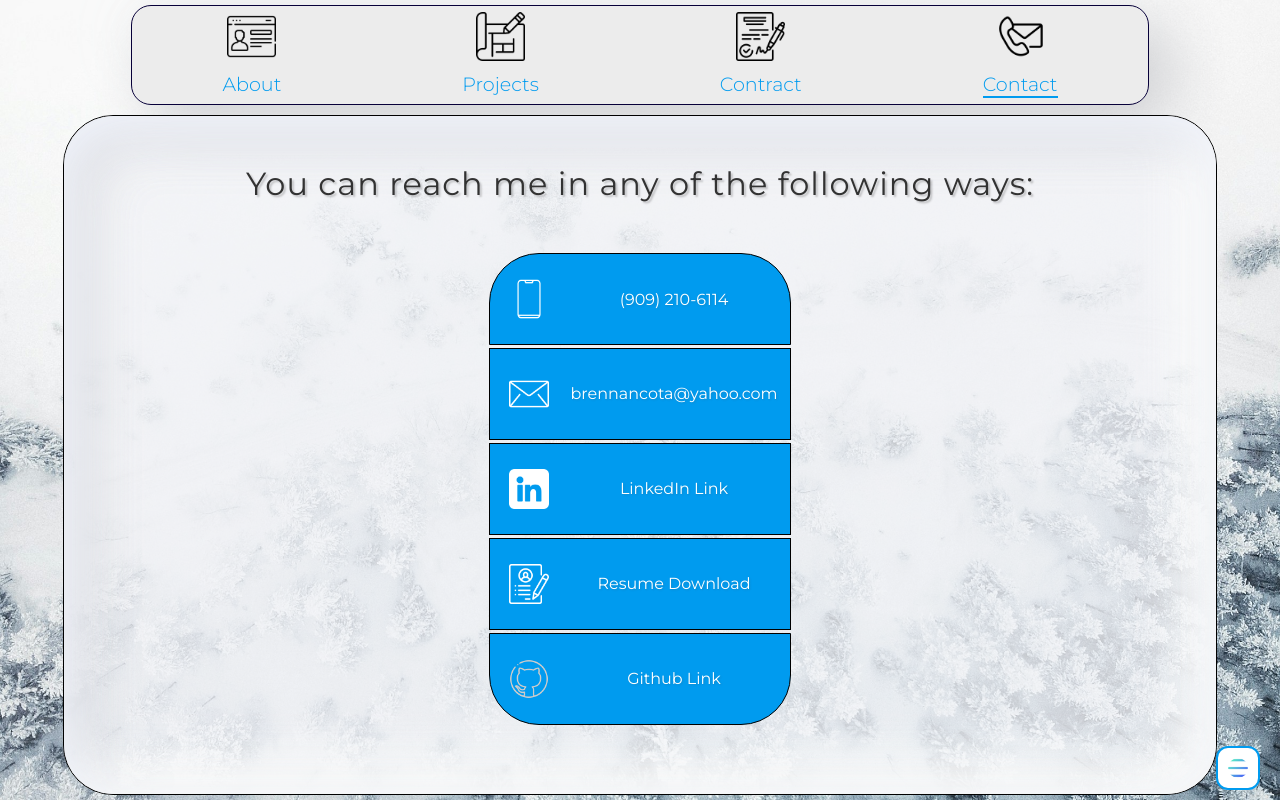
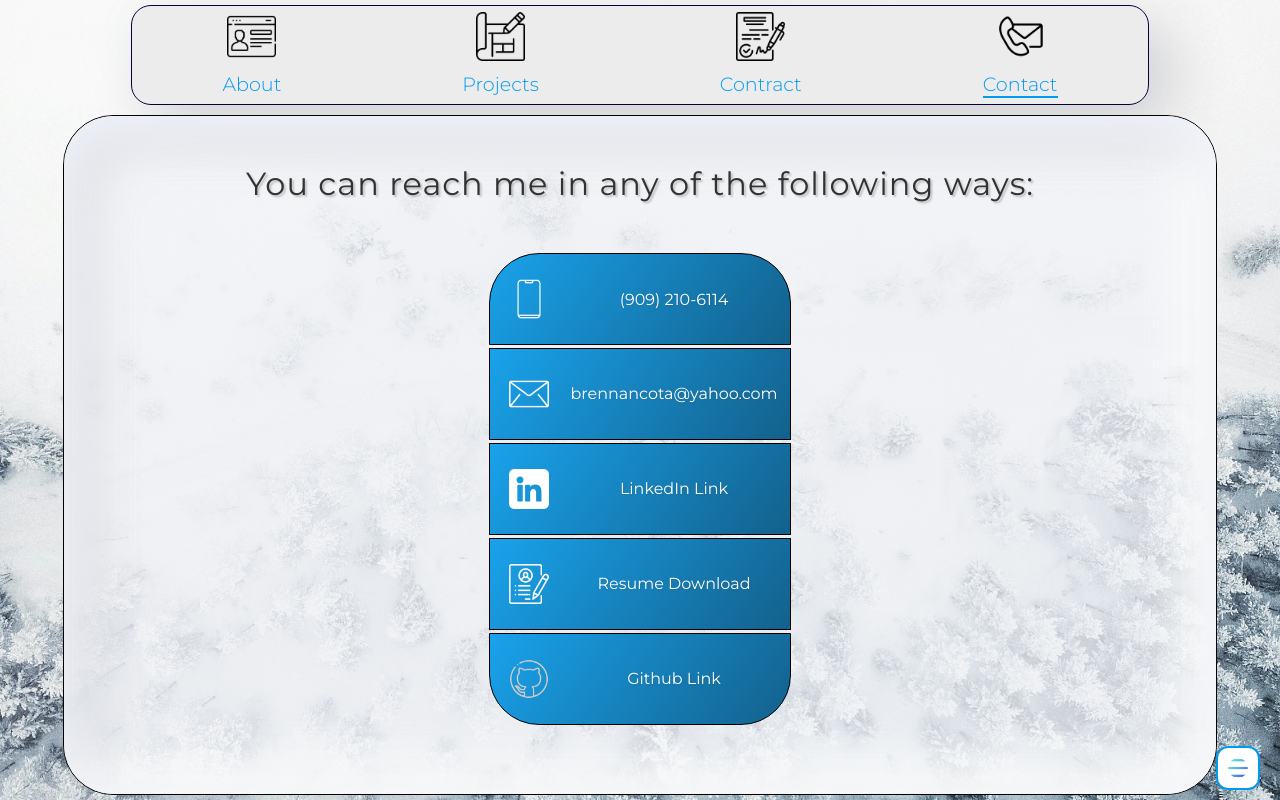
Before and after one commit to Sleightttt/Austin_Roach, a React (Create React App) app in the folder planner-app/: page /contact in a window 1280 px wide. Built offline with nearby package versions, Linux system fonts and the light colour scheme.

Commit message:
themes now on every page

```diff
--- a/planner-app/src/App.js
+++ b/planner-app/src/App.js
@@ -28,18 +28,6 @@ function App() {
     if (theme === fall) return "fall";
 
     return "unknown";
-  };
-
-  const themeFixer = () => {
-    if (activeTheme === snow) {
-      return { transform: "scaleY(-1)" };
-    } else if (activeTheme === summer) {
-      return { transform: "scaleY(1)" };
-    } else if (activeTheme === spring) {
-      return { transform: "scaleY(1)" };
-    } else if (activeTheme === fall) {
-      return { transform: "scaleY(1)" };
-    }
   };
 
   const themeFixer2 = () => {
@@ -112,6 +100,7 @@ function App() {
           draggable="false"
           className={`background-image ${transitioningOut ? "fade-in" : ""}`}
           src={activeTheme}
+          alt="theme background"
         />
         {nextTheme && (
           <img
@@ -186,7 +175,7 @@ function App() {
             </div>
           </>
         ) : (
-          <img className="theme-icon" src={icons.menu} />
+          <img alt="theme icon" className="theme-icon" src={icons.menu} />
         )}
       </div>
       <NavBar activeTheme={getThemeName(activeTheme)} />
@@ -196,9 +185,18 @@ function App() {
             path="/"
             element={<About activeTheme={getThemeName(activeTheme)} />}
           />
-          <Route path="/projects" element={<Projects />} />
-          <Route path="/contract" element={<Contract />} />
-          <Route path="/contact" element={<Contact />} />
+          <Route
+            path="/projects"
+            element={<Projects activeTheme={getThemeName(activeTheme)} />}
+          />
+          <Route
+            path="/contract"
+            element={<Contract activeTheme={getThemeName(activeTheme)} />}
+          />
+          <Route
+            path="/contact"
+            element={<Contact activeTheme={getThemeName(activeTheme)} />}
+          />
         </Routes>
       </ViewBox>
     </div>
--- a/planner-app/src/components/Contact/Contact.css
+++ b/planner-app/src/components/Contact/Contact.css
@@ -65,7 +65,7 @@
   height: 90px;
   width: 300px;
   border: 1px solid black;
-  background-color: #009bef;
+  /* background-color: #009bef; */
   transition-behavior: smooth;
   transition-delay: 0ms;
 }
--- a/planner-app/src/components/Contact/index.js
+++ b/planner-app/src/components/Contact/index.js
@@ -2,7 +2,7 @@ import "./Contact.css";
 import React, { useEffect } from "react";
 import icons from "../../assets/icons";
 
-const Contact = () => {
+const Contact = ({ activeTheme }) => {
   useEffect(() => {
     const bodyEntries = document.querySelectorAll(".body-entry");
 
@@ -24,6 +24,35 @@ const Contact = () => {
     };
   }, []);
 
+  const themeFixer = () => {
+    let bgStyle = {};
+
+    if (activeTheme === "snow") {
+      // textStyle.color = "#009bef";
+
+      bgStyle = {
+        background: "linear-gradient(125deg, #19a2eb, #13618c)",
+      };
+    } else if (activeTheme === "summer") {
+      bgStyle = {
+        background: "linear-gradient(125deg, #FFAADA, #F4653E)",
+      };
+      // textStyle.color = "#F4653E";
+      // borderLeft.borderLeft = "8px solid #F4653E";
+    } else if (activeTheme === "spring") {
+      bgStyle = { background: "linear-gradient(125deg, #E5B700, #F4653E)" };
+      // textStyle.color = "#E5B700";
+      // borderLeft.borderLeft = "8px solid #E5B700";
+    } else if (activeTheme === "fall") {
+      bgStyle = { background: "linear-gradient(125deg, #CA0000, #FF8235)" };
+      // textStyle.color = "#CA0000";
+      // borderLeft.borderLeft = "8px solid #CA0000";
+    }
+    return { bgStyle };
+  };
+
+  const { bgStyle } = themeFixer();
+
   return (
     <div className="contact-cont">
       <div className="reach-me">
@@ -32,19 +61,19 @@ const Contact = () => {
         </div>
       </div>
       <div className="reach-me-body ">
-        <div className="body-entry top">
+        <div className="body-entry top" style={{ ...bgStyle }}>
           <div className="reach-icon-box">
             <img className="reach-icon" src={icons.mobile} alt="phone" />
           </div>
           <div className="entry-text"> (909) 210-6114</div>
         </div>
-        <div className="body-entry">
+        <div className="body-entry" style={{ ...bgStyle }}>
           <div className="reach-icon-box">
             <img className="reach-icon" src={icons.mail} alt="email" />
           </div>
           <div className="entry-text">brennancota@yahoo.com</div>
         </div>
-        <div className="body-entry">
+        <div className="body-entry" style={{ ...bgStyle }}>
           <div className="reach-icon-box">
             <img className="reach-icon" src={icons.linkedin} alt="linkedin" />
           </div>
@@ -59,7 +88,7 @@ const Contact = () => {
             </a>
           </div>
         </div>
-        <div className="body-entry">
+        <div className="body-entry" style={{ ...bgStyle }}>
           <div className="reach-icon-box">
             <img className="reach-icon" src={icons.resume} alt="resume" />
           </div>
@@ -73,7 +102,7 @@ const Contact = () => {
             </a>
           </div>
         </div>
-        <div className="body-entry bottom">
+        <div className="body-entry bottom" style={{ ...bgStyle }}>
           <div className="reach-icon-box">
             <img className="reach-icon" src={icons.logo} alt="github" />
           </div>
--- a/planner-app/src/components/Contract/index.js
+++ b/planner-app/src/components/Contract/index.js
@@ -2,8 +2,35 @@ import React from "react";
 import "./Contract.css";
 import { useState } from "react";
 
-const Contract = () => {
+const Contract = ({ activeTheme }) => {
   const [activeEntry, setActiveEntry] = useState("life");
+  const theme = activeTheme;
+
+  const themeFixer = () => {
+    let boxStyle = {};
+    let textStyle = {};
+    let borderLeft = {};
+    if (activeTheme === "snow") {
+      textStyle.color = "#009bef";
+      borderLeft.borderLeft = "8px solid rgb(0, 187, 255)";
+      boxStyle = { background: "linear-gradient(125deg, #19a2eb, #13618c)" };
+    } else if (activeTheme === "summer") {
+      boxStyle = { background: "linear-gradient(125deg, #FFAADA, #F4653E)" };
+      textStyle.color = "#F4653E";
+      borderLeft.borderLeft = "8px solid #F4653E";
+    } else if (activeTheme === "spring") {
+      boxStyle = { background: "linear-gradient(125deg, #E5B700, #F4653E)" };
+      textStyle.color = "#E5B700";
+      borderLeft.borderLeft = "8px solid #F4653E";
+    } else if (activeTheme === "fall") {
+      boxStyle = { background: "linear-gradient(125deg, #CA0000, #FF8235)" };
+      textStyle.color = "#CA0000";
+      borderLeft.borderLeft = "8px solid #CA0000";
+    }
+    return { textStyle, boxStyle, borderLeft };
+  };
+
+  const { textStyle, boxStyle, borderLeft } = themeFixer();
 
   const entryContent = {
     life: {
@@ -33,6 +60,7 @@ const Contract = () => {
           className={`entry-box-c ${
             activeEntry === "life" ? "active-entry" : ""
           }`}
+          style={{ ...boxStyle, ...(activeEntry === "life" ? borderLeft : {}) }}
           onClick={() => setActiveEntry("life")}
         >
           Lifescience Media
@@ -41,13 +69,16 @@ const Contract = () => {
           className={`entry-box-c ${
             activeEntry === "big" ? "active-entry" : ""
           }`}
+          style={{ ...boxStyle, ...(activeEntry === "big" ? borderLeft : {}) }}
           onClick={() => setActiveEntry("big")}
         >
           Big Deal Digital
         </div>
       </div>
       <div className="contract-body">
-        <div className="body-title">{entryContent[activeEntry].title}</div>
+        <div className="body-title" style={{ ...textStyle }}>
+          {entryContent[activeEntry].title}
+        </div>
         <div className="body-p">{entryContent[activeEntry].about1}</div>
 
         <div className="body-p">{entryContent[activeEntry].about2}</div>
--- a/planner-app/src/components/Projects/index.js
+++ b/planner-app/src/components/Projects/index.js
@@ -17,7 +17,7 @@ import pos3 from "../../assets/images/pos3.jpg";
 import pos4 from "../../assets/images/pos4.jpg";
 import pos5 from "../../assets/images/pos5.jpg";
 
-const Projects = () => {
+const Projects = ({ activeTheme }) => {
   const [activeEntry, setActiveEntry] = useState("image");
   const handleEntryClick = (entry) => {
     setActiveEntry(entry);
@@ -70,6 +70,32 @@ const Projects = () => {
     },
   };
 
+  const themeFixer = () => {
+    let boxStyle = {};
+    let textStyle = {};
+    let borderLeft = {};
+    if (activeTheme === "snow") {
+      textStyle.color = "#009bef";
+      borderLeft.borderLeft = "8px solid rgb(0, 187, 255)";
+      boxStyle = { background: "linear-gradient(125deg, #19a2eb, #13618c)" };
+    } else if (activeTheme === "summer") {
+      boxStyle = { background: "linear-gradient(125deg, #FFAADA, #F4653E)" };
+      textStyle.color = "#F4653E";
+      borderLeft.borderLeft = "8px solid #F4653E";
+    } else if (activeTheme === "spring") {
+      boxStyle = { background: "linear-gradient(125deg, #E5B700, #F4653E)" };
+      textStyle.color = "#E5B700";
+      borderLeft.borderLeft = "8px solid #E5B700";
+    } else if (activeTheme === "fall") {
+      boxStyle = { background: "linear-gradient(125deg, #CA0000, #FF8235)" };
+      textStyle.color = "#CA0000";
+      borderLeft.borderLeft = "8px solid #CA0000";
+    }
+    return { textStyle, boxStyle, borderLeft };
+  };
+
+  const { textStyle, boxStyle, borderLeft } = themeFixer();
+
   const handleLeftArrowClick = () => {
     setCurrentImageIndex((prevIndex) =>
       prevIndex === 0
@@ -94,6 +120,7 @@ const Projects = () => {
             activeEntry === "image" ? "active-entry" : ""
           }`}
           onClick={() => handleEntryClick("image")}
+          style={{ ...(activeEntry === "image" ? borderLeft : {}) }}
         >
           <div className="nav-text">
             <span style={{ color: "#06cbfc" }}>Image</span>
@@ -105,6 +132,7 @@ const Projects = () => {
             activeEntry === "proof" ? "active-entry" : ""
           }`}
           onClick={() => handleEntryClick("proof")}
+          style={{ ...(activeEntry === "proof" ? borderLeft : {}) }}
         >
           <div className="nav-text">
             <span style={{ color: "#e867ff" }}>proofofshred</span>
@@ -114,6 +142,7 @@ const Projects = () => {
           className={`entry-box entry-box-job ${
             activeEntry === "job" ? "active-entry" : ""
           }`}
+          style={{ ...(activeEntry === "job" ? borderLeft : {}) }}
           onClick={() => handleEntryClick("job")}
         >
           <div className="nav-text">
@@ -161,6 +190,7 @@ const Projects = () => {
               href={entryContent[activeEntry].githubLink}
               target="_blank"
               className="link"
+              style={{ ...textStyle }}
             >
               Github Link
               <img alt="git logo" className="git-live-logo" src={icons.logo} />
@@ -169,6 +199,7 @@ const Projects = () => {
           {entryContent[activeEntry].liveLink ? (
             <div className="git-live-entry">
               <a
+                style={{ ...textStyle }}
                 href={entryContent[activeEntry].liveLink}
                 target="_blank"
                 className="link"
```
